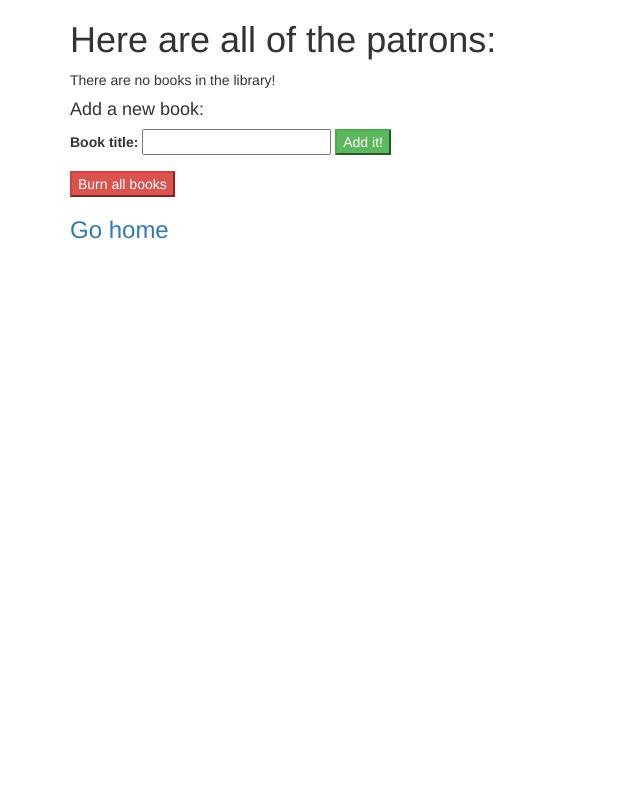
After one commit to CallaRudolph/php-library2, a PHP site: template views/patron.html.twig in a window 1280 px wide. The commit adds this page. Shown: the whole page, without its empty margins (0-640 px from the left). Run offline with PHP 8.4, Linux system fonts and the light colour scheme; the template is opened without the code that fills it, so the values that code supplies are empty; some libraries are stand-ins or nearby versions.

```diff
--- /dev/null
+++ b/views/patron.html.twig
@@ -0,0 +1,34 @@
+<html>
+    <head>
+        <link rel="stylesheet" href="https://maxcdn.bootstrapcdn.com/bootstrap/3.3.7/css/bootstrap.min.css">
+        <title>Library {Patrons}</title>
+    </head>
+    <body>
+        <div class="container">
+            <h1>Here are all of the patrons:</h1>
+
+            {% if patrons is not empty %}
+                <ul>
+                    {% for patron in patrons %}
+                    <li><a href="/books/{{ book.getId }}"> {{ book.getTitle }} </a></li>
+                    {% endfor %}
+                </ul>
+            {% else %}
+                <p>There are no books in the library!</p>
+            {% endif %}
+
+            <h4>Add a new book:</h4>
+            <form action="/books" method="post">
+                <label for="title">Book title:</label>
+                <input type="text" name="title" id="title">
+                <button type="submit" class="btn-success">Add it!</button>
+            </form>
+
+            <form action="/delete_books" method="post">
+                <button type="submit" class="btn-danger">Burn all books</button>
+            </form>
+
+            <h3><a href="/">Go home</a></h3>
+        </div>
+    </body>
+</html>
```
Also changed, not shown: app/app.php (+8 -1 lines), views/index.html.twig (+10 -0 lines).
